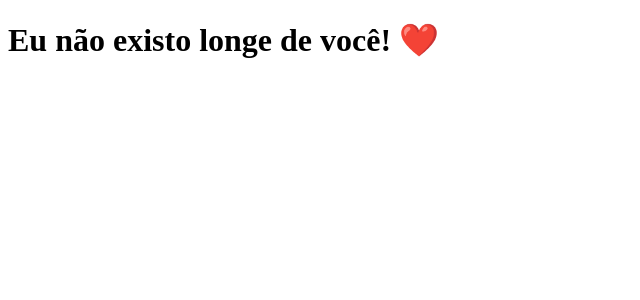
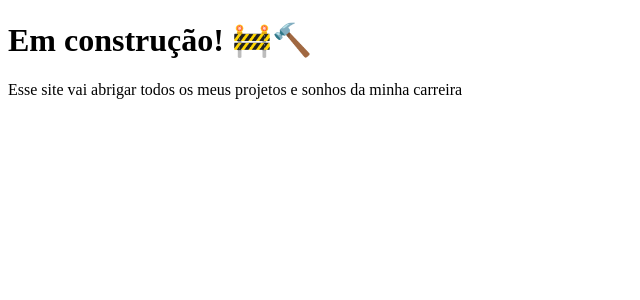
Before and after one commit to Da20-Costa/clone-tabnews, a Next.js app: page / in a window 1280 px wide. Shown: the top 300 px of the page, without its empty margins (0-640 px from the left). Built offline with nearby package versions, Linux system fonts and the light colour scheme.

Commit message:
adiciona mensagem de `em construção`

```diff
--- a/pages/index.js
+++ b/pages/index.js
@@ -1,5 +1,12 @@
 function Home() {
-  return <h1>Eu não existo longe de você! ❤️</h1>;
+  return (
+    <div>
+      <h1>Em construção! 🚧🔨</h1>
+      <p>
+        Esse site vai abrigar todos os meus projetos e sonhos da minha carreira
+      </p>
+    </div>
+  );
 }
 
 export default Home;
```
